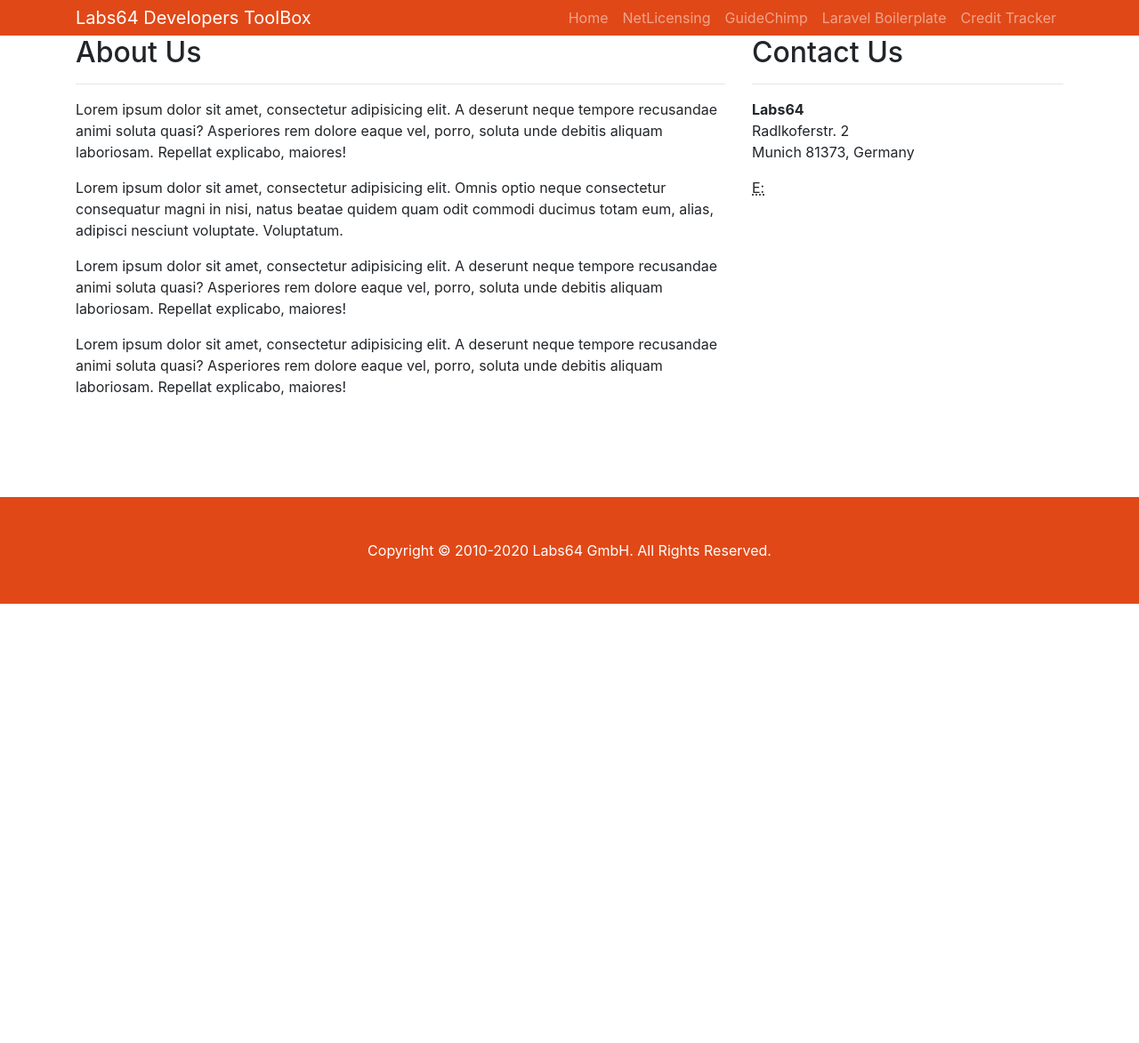
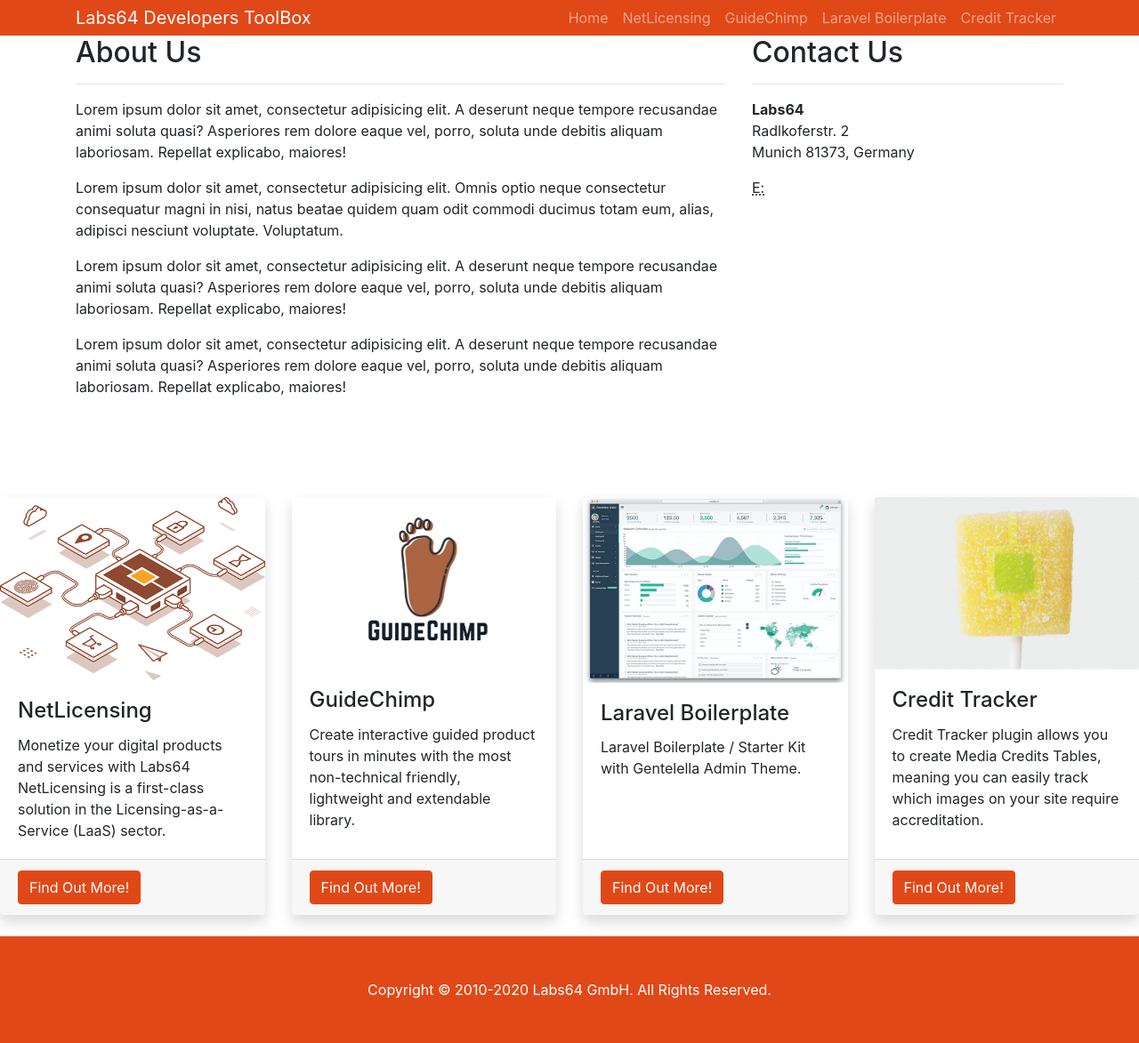
Before and after one commit to Labs64/labs64.github.io, a Jekyll site: the page built from _pages/about.html, in a window 1280 px wide. Shown: the whole page at 89% size. Built offline with Jekyll 4.4.1, drawn with Linux system fonts in a browser that asks for light colours; before the commit the page ends 900 px from its top, so only the background shows below that.

Commit message:
no message

```diff
--- /dev/null
+++ b/_includes/products.html
@@ -0,0 +1,60 @@
+<!-- Products -->
+<div class="row">
+  <div class="col-lg-3 col-md-6 mb-4">
+    <div class="card border-0 shadow h-100">
+      <img class="card-img-top" src="{{ site.baseurl }}/assets/images/netlicensing-landing-licensing-models.png" alt="" />
+      <div class="card-body">
+        <h4 class="card-title">NetLicensing</h4>
+        <p class="card-text">
+          Monetize your digital products and services with Labs64 NetLicensing is a first-class solution in the Licensing-as-a-Service (LaaS) sector.
+        </p>
+      </div>
+      <div class="card-footer">
+        <a href="https://netlicensing.io" class="btn btn-primary">Find Out More!</a>
+      </div>
+    </div>
+  </div>
+  <div class="col-lg-3 col-md-6 mb-4">
+    <div class="card border-0 shadow h-100">
+      <img class="card-img-top" src="{{ site.baseurl }}/assets/images/guidechimp.png" alt="" />
+      <div class="card-body">
+        <h4 class="card-title">GuideChimp</h4>
+        <p class="card-text">
+          Create interactive guided product tours in minutes with the most non-technical friendly, lightweight and extendable library.
+        </p>
+      </div>
+      <div class="card-footer">
+        <a href="https://github.com/Labs64/GuideChimp" class="btn btn-primary">Find Out More!</a>
+      </div>
+    </div>
+  </div>
+  <div class="col-lg-3 col-md-6 mb-4">
+    <div class="card border-0 shadow h-100">
+      <img class="card-img-top" src="{{ site.baseurl }}/assets/images/gentelella-admin-template-preview.jpg" alt="" />
+      <div class="card-body">
+        <h4 class="card-title">Laravel Boilerplate</h4>
+        <p class="card-text">
+          Laravel Boilerplate / Starter Kit with Gentelella Admin Theme.
+        </p>
+      </div>
+      <div class="card-footer">
+        <a href="https://github.com/Labs64/laravel-boilerplate" class="btn btn-primary">Find Out More!</a>
+      </div>
+    </div>
+  </div>
+  <div class="col-lg-3 col-md-6 mb-4">
+    <div class="card border-0 shadow h-100">
+      <img class="card-img-top" src="{{ site.baseurl }}/assets/images/credit-tracker.png" alt="" />
+      <div class="card-body">
+        <h4 class="card-title">Credit Tracker</h4>
+        <p class="card-text">
+          Credit Tracker plugin allows you to create Media Credits Tables, meaning you can easily track which images on your site require accreditation.
+        </p>
+      </div>
+      <div class="card-footer">
+        <a href="https://wordpress.org/plugins/credit-tracker/" class="btn btn-primary">Find Out More!</a>
+      </div>
+    </div>
+  </div>
+</div>
+<!-- /.row -->
--- a/_layouts/default.html
+++ b/_layouts/default.html
@@ -13,6 +13,7 @@
     {{ content }}
   </div>
   <!-- /.container -->
+  {% include products.html %}
   {% include footer.html %}
 
   <!-- Bootstrap core JavaScript -->
```
Also changed, not shown: assets/css/_sass/custom-labs64.css (deleted, +0 -13 lines), index.html (+0 -121 lines).
